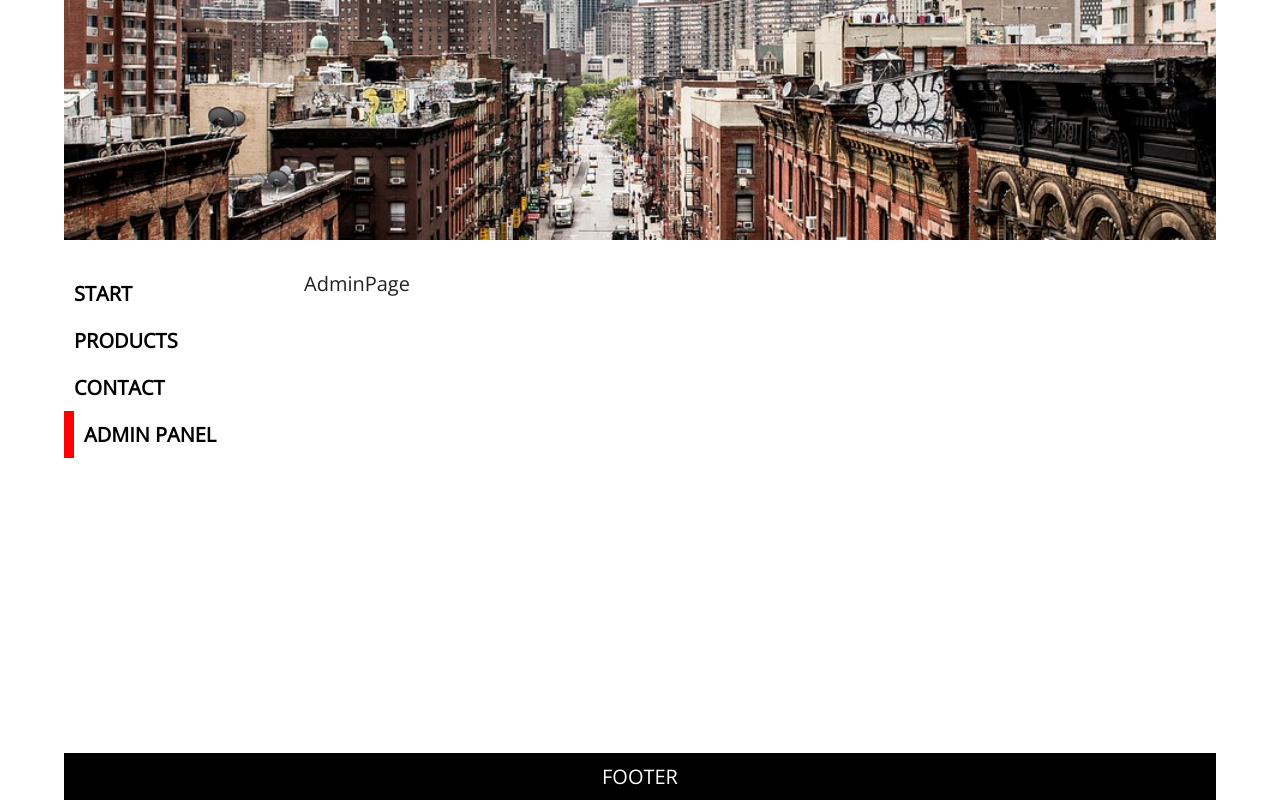
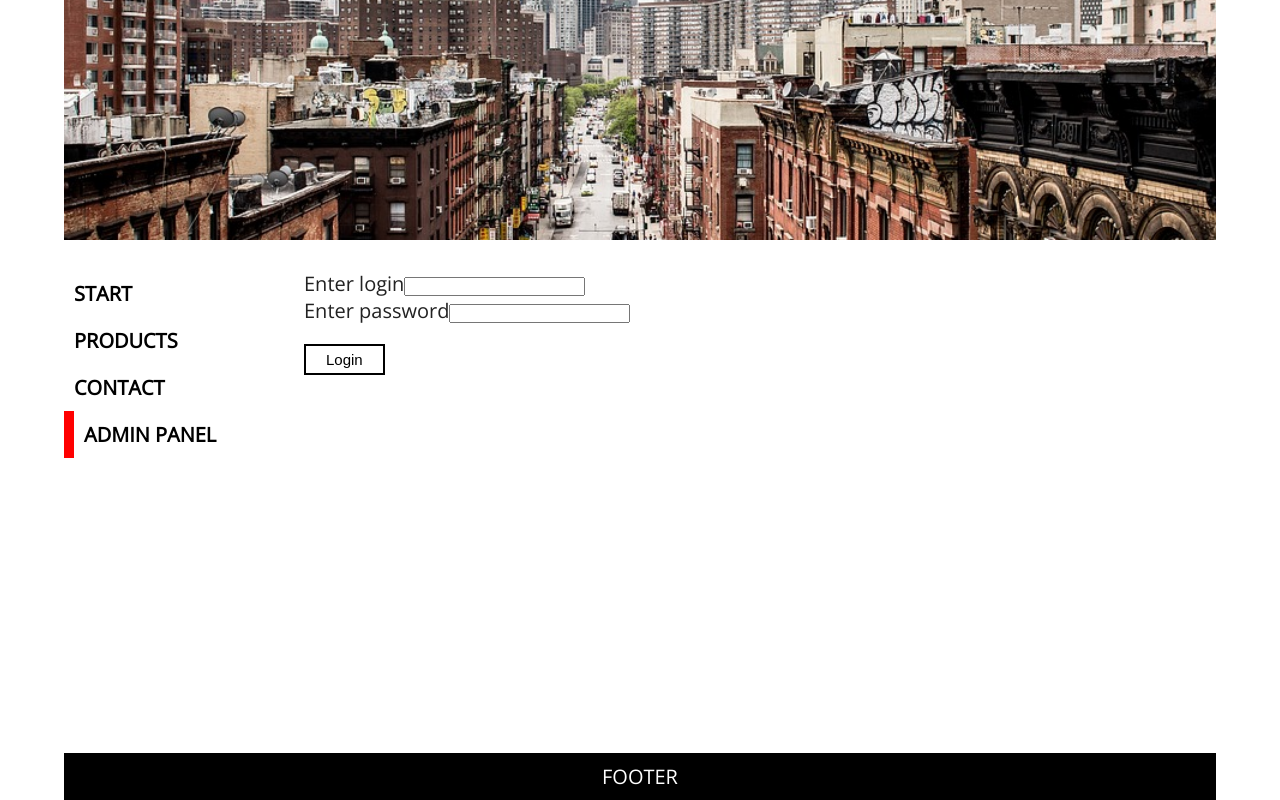
Before and after one commit to PawelKonczalski/spa_react_app, a React (Create React App) app: page /admin in a window 1280 px wide. Built offline with nearby package versions, Linux system fonts and the light colour scheme.

Commit message:
redirect to admin panel after click

```diff
--- a/src/layouts/Page.js
+++ b/src/layouts/Page.js
@@ -4,6 +4,7 @@ import HomePage from "../pages/HomePage";
 import ProductsPage from "../pages/ProductsPage";
 import ContactPage from "../pages/ContactPage";
 import AdminPage from "../pages/AdminPage";
+import LoginPage from "../pages/LoginPage";
 import ErrorPage from "../pages/ErrorPage";
 
 const Page = () => {
@@ -14,6 +15,7 @@ const Page = () => {
                 <Route path='/products' component={ProductsPage}/>
                 <Route path='/contact' component={ContactPage}/>
                 <Route path='/admin' component={AdminPage}/>
+                <Route path='/login' component={LoginPage}/>
                 <Route component={ErrorPage}/>
             </Switch>
         </>
--- a/src/pages/AdminPage.js
+++ b/src/pages/AdminPage.js
@@ -1,9 +1,40 @@
 import React from 'react'
+import {Redirect, Route} from "react-router";
 
-const AdminPage = () => {
-    return (
-        <div>AdminPage</div>
-    )
-};
+
+class AdminPage extends React.Component {
+    state = {
+        permission: false
+    };
+
+    handleChangePerm = () => {
+      this.setState({
+          permission: true,
+      })
+    };
+
+    render() {
+        return (
+            <div>
+                <label htmlFor="">Enter login<input type="text"/></label>
+                <br/>
+                <label htmlFor="">Enter password<input type="password"/></label>
+                <br/>
+                <button onClick={this.handleChangePerm} style={{
+                    display: 'block',
+                    marginTop: 20,
+                    border: '2px solid black',
+                    backgroundColor: '#fff',
+                    padding: '5px 20px',
+                    cursor: 'pointer',
+                    fontSize: '15px',
+                    }}>Login</button>
+                <Route render={() => (
+                    this.state.permission ? <Redirect to='/login'/> : null
+                )}/>
+            </div>
+        );
+    };
+}
 
 export default AdminPage
--- /dev/null
+++ b/src/pages/LoginPage.js
@@ -0,0 +1,10 @@
+import React from 'react';
+
+const LoginPage = () => {
+    return (
+        <h3>You successful login to admin panel</h3>
+    )
+};
+
+
+export default LoginPage;
```
